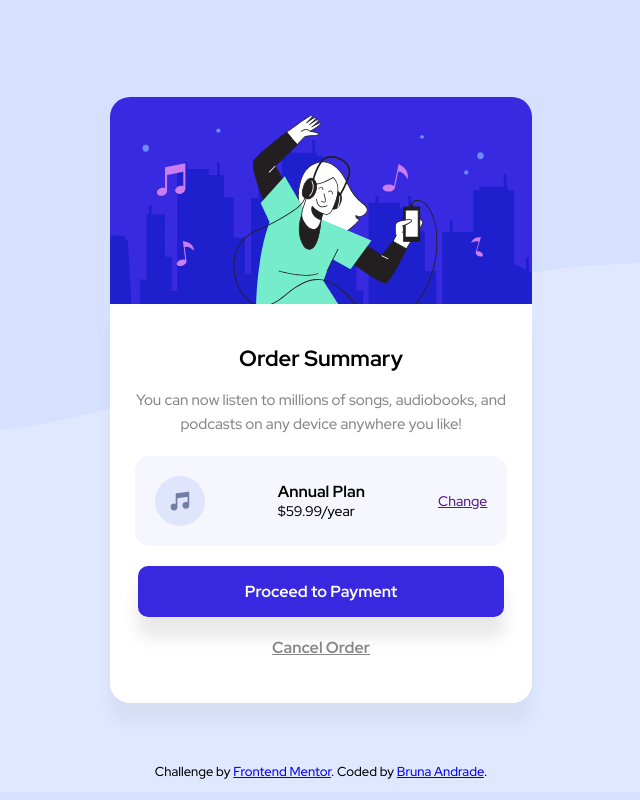
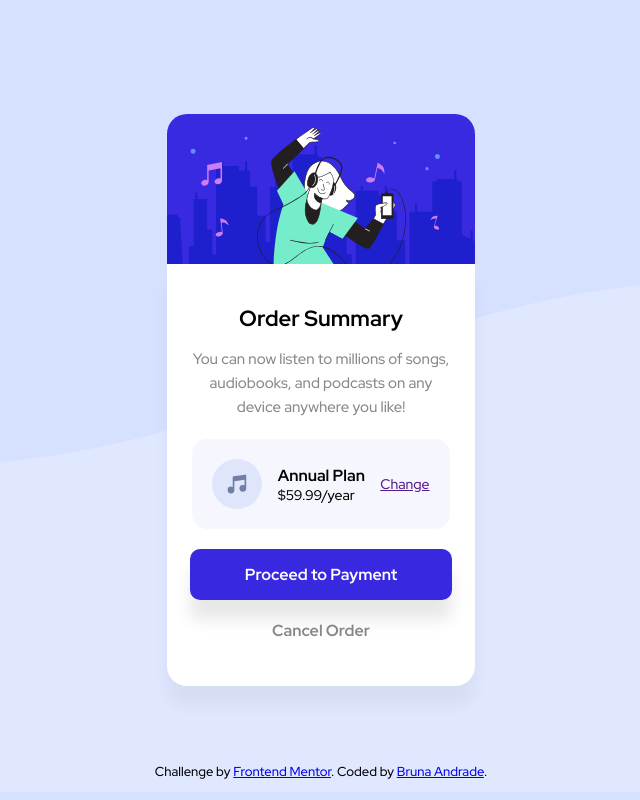
Before and after one commit to andradebru/d6-order-summary, a plain HTML site: page index.html in a window 1536 px wide. Shown: the whole page, without its empty margins (447-1087 px from the left). Drawn offline with Linux system fonts and the light colour scheme.

Commit message:
corrects background

```diff
--- a/css/style.css
+++ b/css/style.css
@@ -95,6 +95,7 @@ p {
   margin-bottom: 20px;
   color: #878787;
   font-weight: 700;
+  text-decoration: none;
 }
 
 footer {
@@ -119,16 +120,18 @@ footer {
 @media (min-width: 1440px) {
   .hero,
   .container {
-    width: 60%;
+    width: 20%;
   }
 
   body {
     /* min-width: fit-content; */
-    /* width: 100%; */
+    width: 100%;
     background-image: url("/images/pattern-background-desktop.svg");
     background-repeat: no-repeat;
     background-color: hsl(225deg 100% 94%);
-    background-attachment: fixed; */
+    background-attachment: fixed;
+    background-size: 100vw;
+
   }
 }
     /* background-size: cover;
```
Also changed, not shown: 1 other file.
